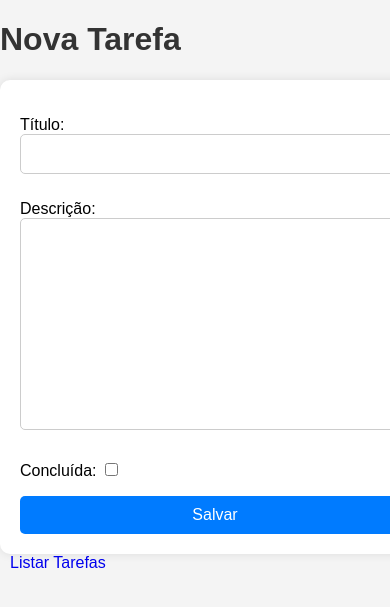
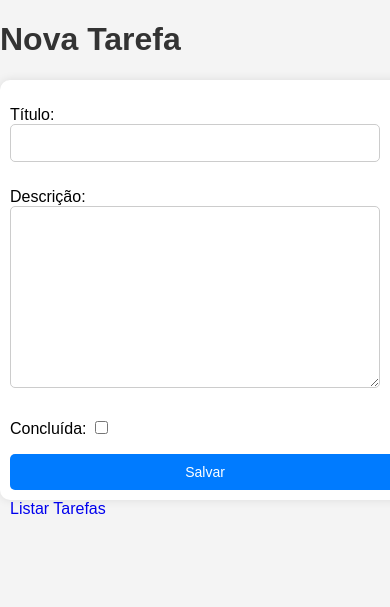
Before and after one commit to alvesmagnocavalcante/taskcrud, a Django app: page /nova/ in a window 390 px wide; the page is wider, and only the part inside the window is pictured. Shown: the top 607 px of that part. Run offline with Django 4.2, Linux system fonts and the light colour scheme.

Commit message:
first commit

```diff
--- a/crud/static/style.css
+++ b/crud/static/style.css
@@ -12,6 +12,7 @@ h1 {
 
 form {
     width: 90%; /* Reduzindo a largura do formulário */
+    max-width: 500px; /* Limitando a largura máxima do formulário */
     margin: 0 auto;
     background-color: #fff;
     padding: 20px;
@@ -21,13 +22,13 @@ form {
 
 input[type="text"],
 textarea {
-    width: 100%; /* Utilizando a largura total dos campos de entrada */
+    width: calc(100% - 20px); /* Ajustando a largura dos campos de entrada */
     padding: 10px;
     margin-bottom: 10px;
     border: 1px solid #ccc;
     border-radius: 5px;
     box-sizing: border-box;
-    font-size: 16px; /* Aumentando o tamanho da fonte */
+    font-size: 16px;
 }
 
 button {
@@ -38,7 +39,7 @@ button {
     border: none;
     border-radius: 5px;
     cursor: pointer;
-    font-size: 16px; /* Aumentando o tamanho da fonte */
+    font-size: 16px;
 }
 
 button:hover {
@@ -67,5 +68,14 @@ a {
 @media screen and (max-width: 600px) {
     form {
         width: 100%; /* Utilizando a largura total da tela */
+        padding: 10px; /* Reduzindo o preenchimento do formulário */
+    }
+    input[type="text"],
+    textarea {
+        width: calc(100% - 20px); /* Ajustando a largura dos campos de entrada */
+        font-size: 14px; /* Reduzindo o tamanho da fonte */
+    }
+    button {
+        font-size: 14px; /* Reduzindo o tamanho da fonte */
     }
 }
```
